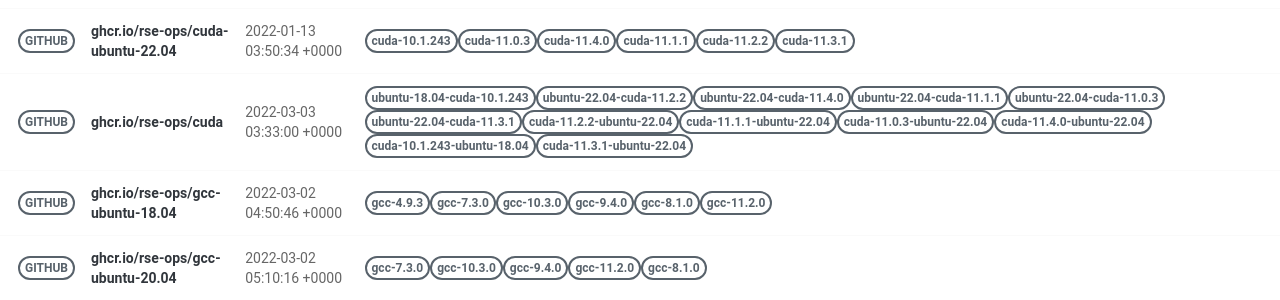
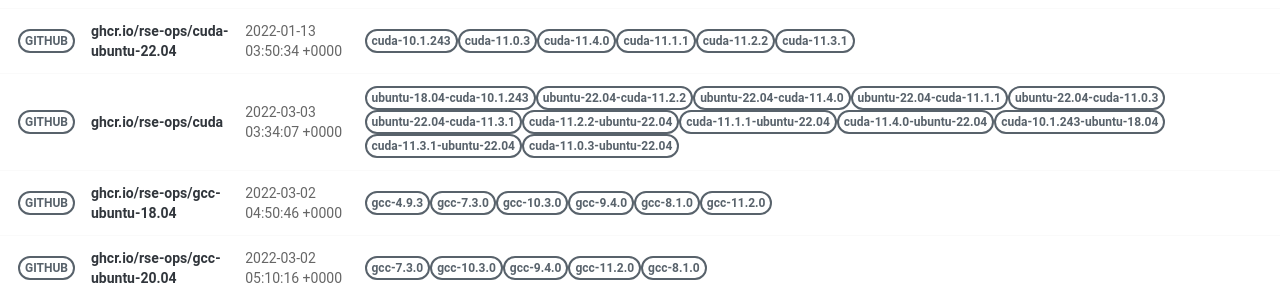
Before and after one commit to rse-ops/docker-images, a Jekyll site: the page built from pages/index.md, in a window 1280 px wide. Shown: the part 421-721 px from the top of the page. Built offline with Jekyll 4.4.1, drawn with Linux system fonts in a browser that asks for light colours; nearby versions of some CDN libraries.

Commit message:
Automated push to update library 2022-03-03

```diff
--- a/_library/ghcr.io-rse-ops-cuda.md
+++ b/_library/ghcr.io-rse-ops-cuda.md
@@ -1,7 +1,7 @@
 ---
 layout: container
 name: ghcr.io/rse-ops/cuda
-updated_at: 2022-03-03 03:33:00.280476
+updated_at: 2022-03-03 03:34:07.185182
 
 
 container_url: https://github.com/orgs/rse-ops/packages/container/package/cuda
```
Also changed, not shown: other parts of _library/ghcr.io-rse-ops-cuda.md (+3 -3 lines).
